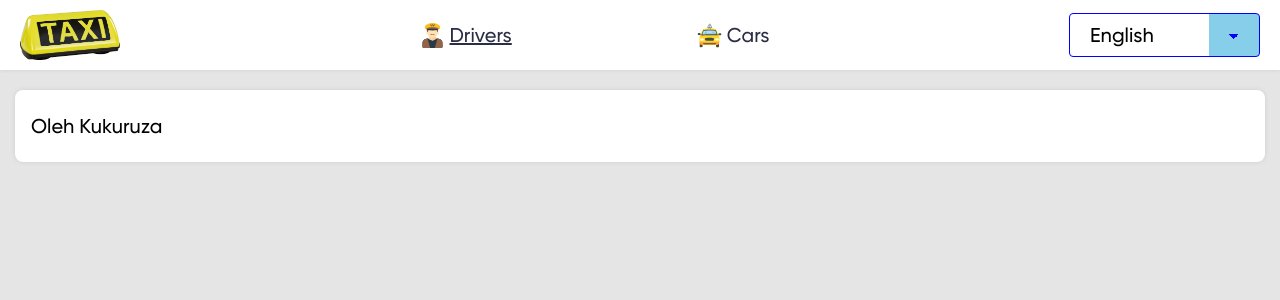
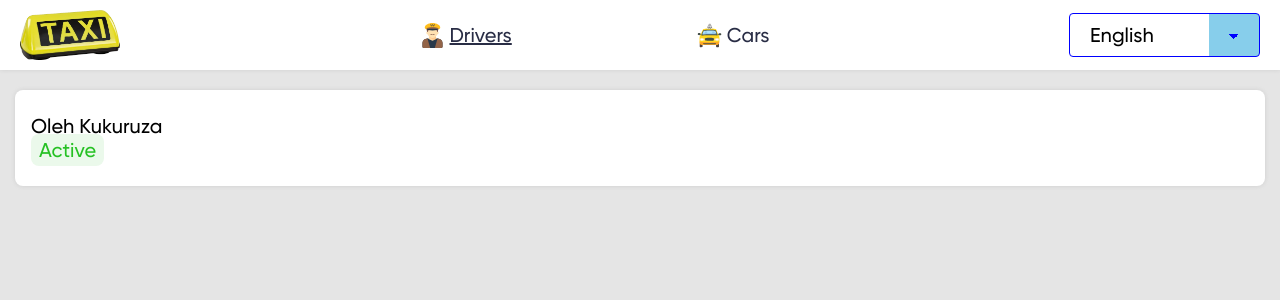
Before and after one commit to quarentyne/table-app, a React (Create React App) app: page /driver in a window 1280 px wide. Shown: the top 300 px of the page. Built offline with nearby package versions, Linux system fonts and the light colour scheme.

Commit message:
driver status changer done

```diff
--- /dev/null
+++ b/src/components/driverStatus/DriverStatus.module.scss
@@ -0,0 +1,30 @@
+.preview{
+  width: 120px;
+  height: 24px;
+  padding: 4px 8px;
+  border-radius: 8px;
+
+  &__active {
+    color: #26C124;
+    background: #EBF9EB;
+  }
+
+  &__fired{
+    color: #D09700;
+    background: #FEF8E8;
+  }
+
+  &__not_active{
+    color: #292D45;
+    background: #DFE0E4;
+  }
+
+  &__blocked{
+    color: #F11212;
+    background: #FDEBEB;
+  }
+}
+
+.status_changer{
+  border-radius: 40px;
+}
--- a/src/components/driverStatus/DriverStatus.tsx
+++ b/src/components/driverStatus/DriverStatus.tsx
@@ -1,5 +1,43 @@
 import { useState } from "react";
+import { ILanguageDriver } from "../../constants/languages";
+import { useTypedSelector } from "../../hooks/useTypedSelector";
+import classes from "./DriverStatus.module.scss";
+import { driverClassesByStatus } from "./DriverStatusClasses";
 
-export const DriverStatus = () => {
-  const [status, setStatus] = useState();
+interface IDriverStatus{
+  value: string;
 };
+
+export const DriverStatus = ({value}: IDriverStatus) => {
+  const [status, setStatus] = useState(value);
+  const [isEdit, setIsEdit] = useState(false);
+  const driverLang: ILanguageDriver = useTypedSelector(lang => lang.language.language.driver);
+
+  return (
+    <>
+      {isEdit
+        ? <select
+          className={classes.status_changer}
+          autoFocus
+          defaultValue={status}
+          name="driver_status"
+          onMouseLeave={() => setIsEdit(false)}
+          onChange={(e: React.ChangeEvent<HTMLSelectElement>) => {
+            setIsEdit(false);
+            setStatus(e.target.value);
+          }
+          }>
+          <option value='active'>{driverLang.statuses.active}</option>
+          <option value='blocked'>{driverLang.statuses.blocked}</option>
+          <option value='fired'>{driverLang.statuses.fired}</option>
+          <option value='not_active'>{driverLang.statuses.not_active}</option>
+        </select>
+        : <span
+          onClick={() => setIsEdit(true)}
+          className={classes.preview + ' ' + driverClassesByStatus[status]}>
+          {driverLang.statuses[status]}
+        </span>
+      }
+    </>
+  );
+};
--- /dev/null
+++ b/src/components/driverStatus/DriverStatusClasses.ts
@@ -0,0 +1,16 @@
+import classes from './DriverStatus.module.scss';
+
+interface IDriverClassesByStatus{
+  active: string;
+  blocked: string;
+  fired: string;
+  not_active: string;
+  [index: string]: string;
+}
+
+export const driverClassesByStatus: IDriverClassesByStatus = {
+  active: classes.preview__active,
+  blocked: classes.preview__blocked,
+  fired: classes.preview__fired,
+  not_active: classes.preview__not_active,
+};
--- a/src/components/languagesChanger/LanguagesChanger.tsx
+++ b/src/components/languagesChanger/LanguagesChanger.tsx
@@ -1,10 +1,10 @@
-import { ChangeEvent } from "react";
+import { ChangeEvent, ReactElement } from "react";
 import { useDispatch } from "react-redux";
 import { languages } from "../../constants/languages";
 import { defaultLanguageState } from "../../redux/reducers/languagesReducer";
 import classes from './LanguagesChanger.module.scss';
 
-export const LanguagesChanger = () => {
+export const LanguagesChanger = (): ReactElement => {
   const actualLanguage = defaultLanguageState.language;
   const dispatch = useDispatch();
 
@@ -14,12 +14,16 @@ export const LanguagesChanger = () => {
 
   return (
     <div>
-      <select name='lang' className={classes.select} onChange={changeLanguage}>
+      <select
+        defaultValue={actualLanguage.menu.value}
+        name='lang' className={classes.select}
+        onChange={changeLanguage}
+      >
         {Object.keys(languages).map((key, i) =>
           <option
             value={languages[key].menu.value}
             key={i}
-            selected={languages[key].menu.value === actualLanguage.menu.value}>
+          >
             {languages[key].menu.lang}
           </option>)}
       </select>
--- a/src/constants/languages.ts
+++ b/src/constants/languages.ts
@@ -18,6 +18,7 @@ export interface ILanguageDriver{
     blocked: string;
     fired: string;
     not_active: string;
+    [index: string]: string;
   };
 };
 
--- a/src/pages/driver/Driver.tsx
+++ b/src/pages/driver/Driver.tsx
@@ -1,8 +1,12 @@
 import { FC } from "react";
 import { DriverName } from "../../components/driverName/DriverName";
+import { DriverStatus } from "../../components/driverStatus/DriverStatus";
 
 export const Driverpage: FC = () => {
   return (
-    <DriverName firstName="Oleh" lastName="Kukuruza"/>
+    <div>
+      <DriverName firstName="Oleh" lastName="Kukuruza" />
+      <DriverStatus value="active"/>
+    </div>
   );
 };
```
Also changed, not shown: src/components/editedData/EditedData.tsx (+5 -2 lines).
